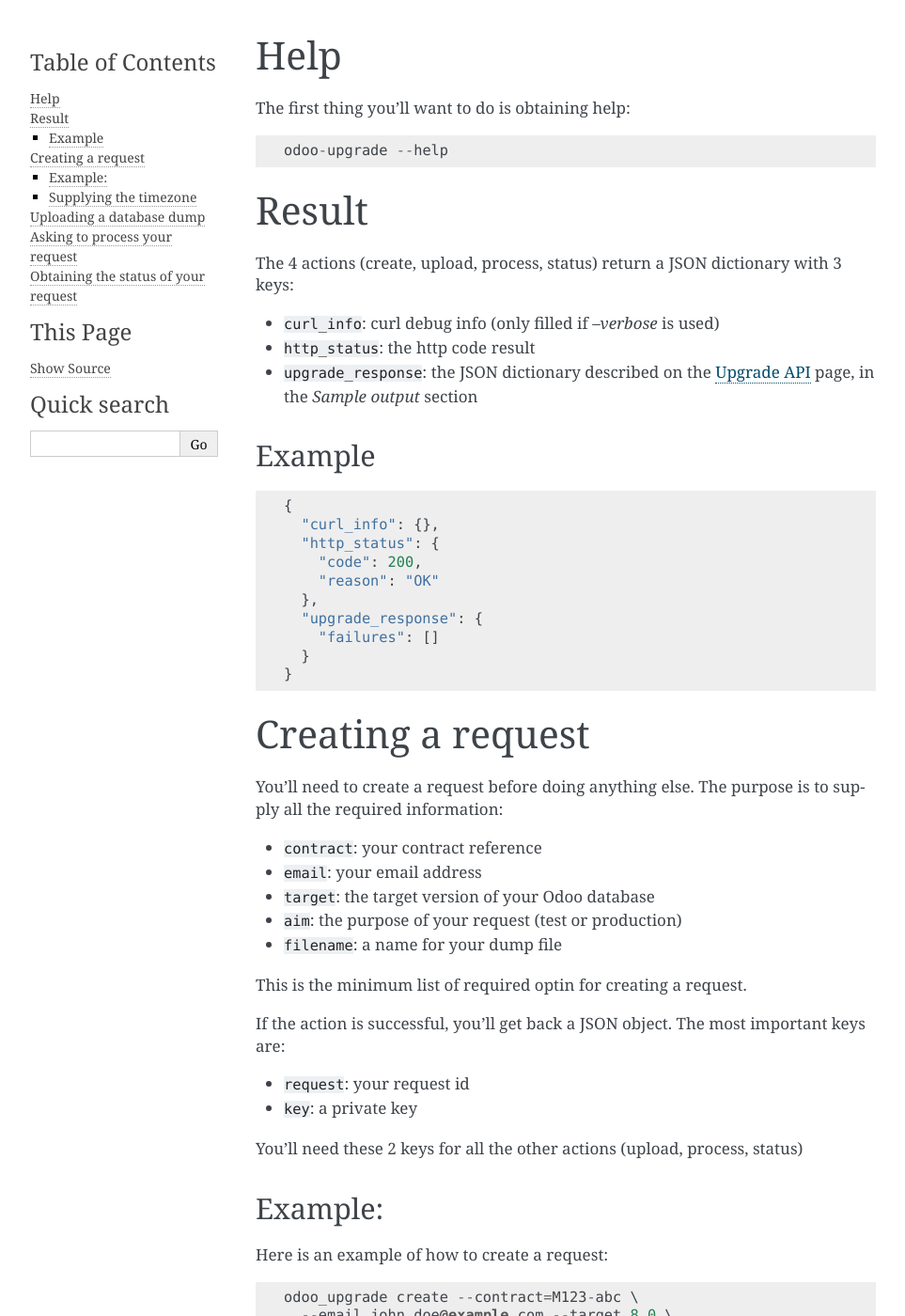
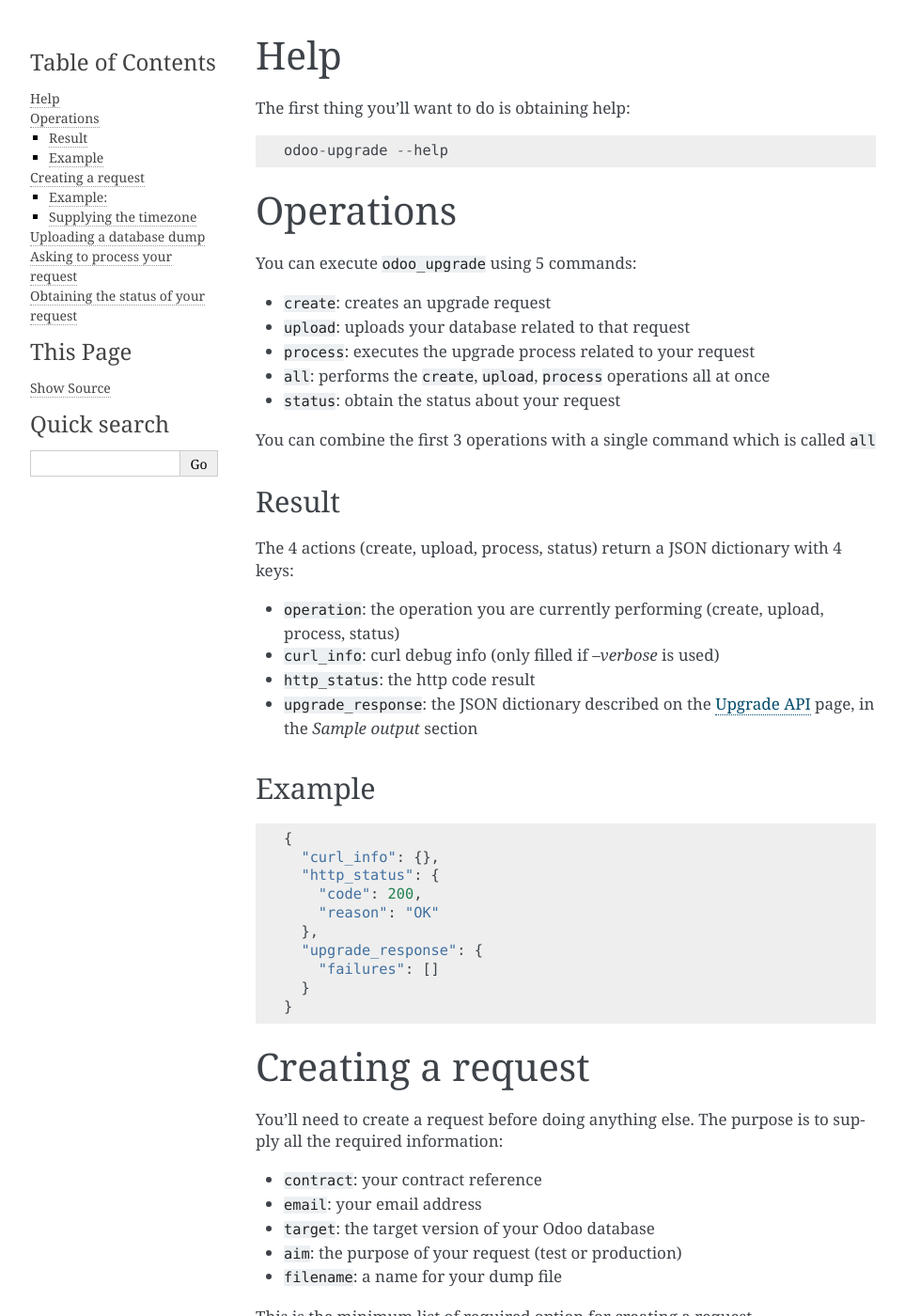
Before and after one commit to olilau/odoo-upgrade, a Sphinx documentation site: the page built from doc/source/help.rst, in a window 1280 px wide and 1400 px high. Shown: the whole window at 94% size, without its empty margins (148-1111 px from the left). Built offline with Sphinx 7.4.7, drawn with Linux system fonts in a browser that asks for light colours; some of the changed text lies outside the part shown.

Commit message:
[IMP] doc: help on the different operations

```diff
--- a/doc/source/help.rst
+++ b/doc/source/help.rst
@@ -9,11 +9,31 @@
   odoo-upgrade --help
 
 
+Operations
+----------
+
+You can execute ``odoo_upgrade`` using 5 commands:
+
+* ``create``:
+  creates an upgrade request
+* ``upload``:
+  uploads your database related to that request
+* ``process``:
+  executes the upgrade process related to your request
+* ``all``:
+  performs the ``create``, ``upload``, ``process`` operations all at once
+* ``status``:
+  obtain the status about your request
+
+
+You can combine the first 3 operations with a single command which is called ``all``
+
 Result
-------
+++++++
 
-The 4 actions (create, upload, process, status) return a JSON dictionary with 3 keys:
+The 4 actions (create, upload, process, status) return a JSON dictionary with 4 keys:
 
+* ``operation``: the operation you are currently performing (create, upload, process, status)
 * ``curl_info``: curl debug info (only filled if `--verbose` is used)
 * ``http_status``: the http code result
 * ``upgrade_response``: the JSON dictionary described on the `Upgrade API
@@ -50,7 +70,7 @@
 * ``aim``: the purpose of your request (test or production)
 * ``filename``: a name for your dump file
 
-This is the minimum list of required optin for creating a request.
+This is the minimum list of required option for creating a request.
 
 .. _important-keys:
 
```
